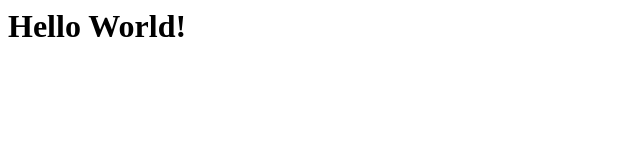
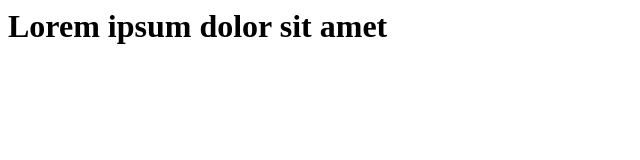
Before and after one commit to fauziardha1/hello-world, a plain HTML site: page index.html in a window 1280 px wide. Shown: the whole page, without its empty margins (0-640 px from the left). Drawn offline with Linux system fonts and the light colour scheme.

Commit message:
delete hello world and adding lorem ipsum to h1

```diff
--- a/index.html
+++ b/index.html
@@ -3,6 +3,6 @@
     <title>Cool Website</title>
   </head>
   <body>
-    <h1> Hello World! </h1>
+    <h1> Lorem ipsum dolor sit amet</h1>
   </body>
 </html>
```
